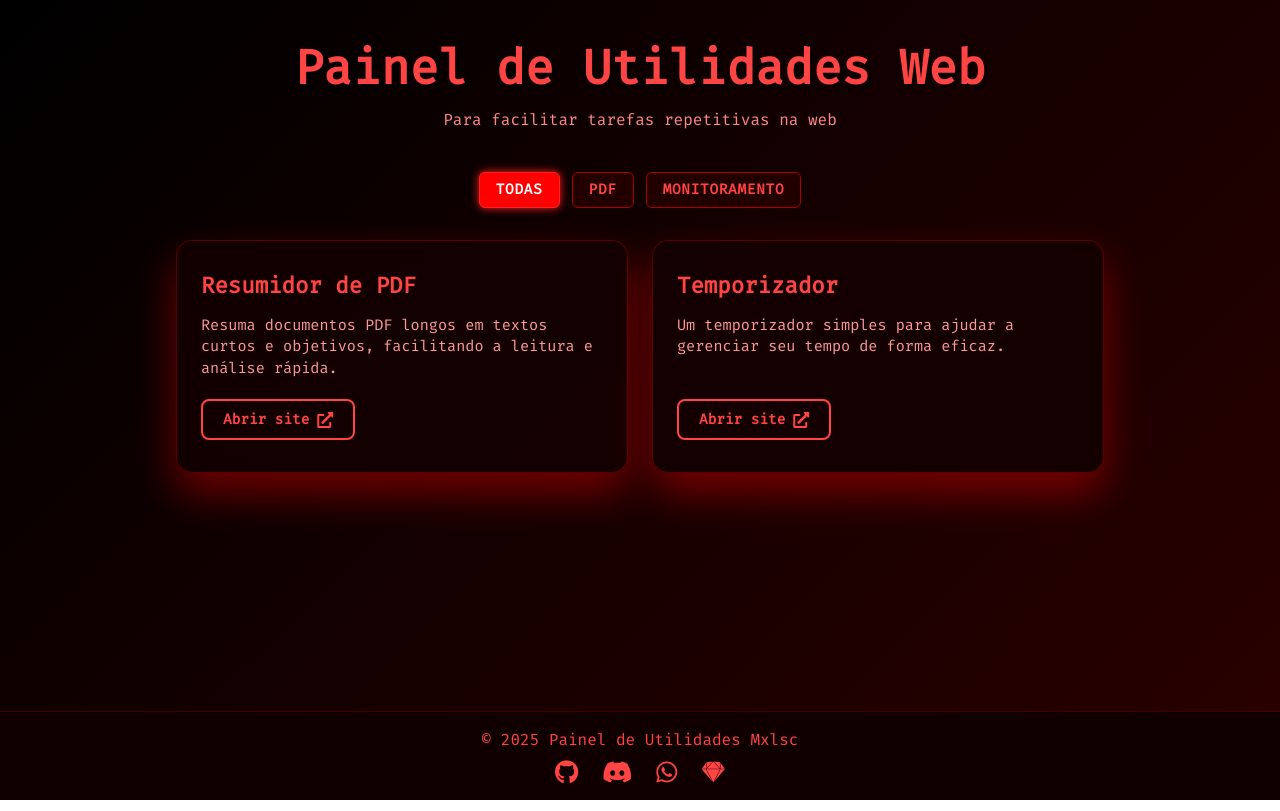
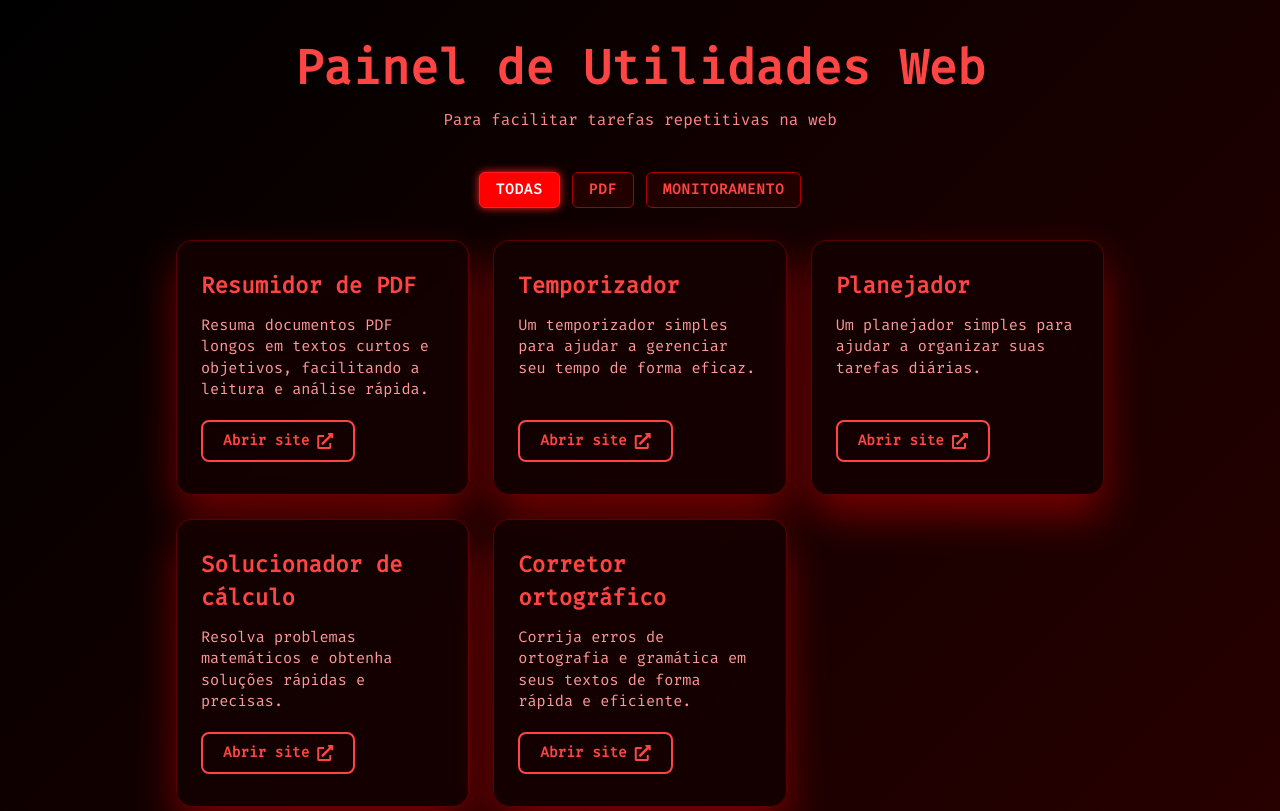
Before and after one commit to Mxlsc-XXX/Painel, a plain HTML site: page index.html in a window 1280 px wide. Shown: the top 811 px of the page. Drawn offline with nearby package versions, Linux system fonts and the light colour scheme.

Commit message:
Update index.html

```diff
--- a/index.html
+++ b/index.html
@@ -39,6 +39,32 @@
         </a>
         </article>
 
+        <article class="card" data-category="monitoramento" tabindex="0" aria-labelledby="title2" aria-describedby="desc2">
+        <h2 id="title2">Planejador</h2>
+        <p id="desc2">Um planejador simples para ajudar a organizar suas tarefas diárias.</p>
+        <a href="https://mxlsc-xxx.github.io/Planejador/" target="_blank" rel="noopener noreferrer" class="btn-link" aria-label="Abrir site Planejador">
+            Abrir site <i class="fas fa-external-link-alt"></i>
+        </a>
+        </article>
+
+        <article class="card" data-category="pdf" tabindex="0" aria-labelledby="title1" aria-describedby="desc1">
+        <h2 id="title1">Solucionador de cálculo</h2>
+        <p id="desc1">Resolva problemas matemáticos e obtenha soluções rápidas e precisas.</p>
+        <a href="https://mxlsc-xxx.github.io/Solver/" target="_blank" rel="noopener noreferrer" class="btn-link" aria-label="Abrir site Solucionador de cálculo">
+            Abrir site <i class="fas fa-external-link-alt"></i>
+        </a>
+        </article>
+
+        <article class="card" data-category="pdf" tabindex="0" aria-labelledby="title1" aria-describedby="desc1">
+        <h2 id="title1">Corretor ortográfico</h2>
+        <p id="desc1">Corrija erros de ortografia e gramática em seus textos de forma rápida e eficiente.</p>
+        <a href="https://mxlsc-xxx.github.io/Corretor/" target="_blank" rel="noopener noreferrer" class="btn-link" aria-label="Abrir site Corretor ortográfico">
+            Abrir site <i class="fas fa-external-link-alt"></i>
+        </a>
+        </article>
+
+
+
     </section>
   </main>
 
```
